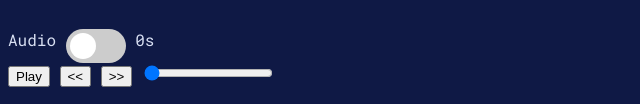
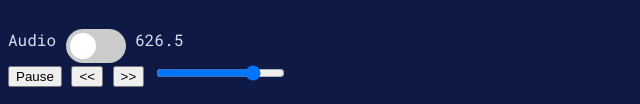
Before and after one commit to shermandy/Wright-Model, a plain HTML site: page index.html in a window 1280 px wide. Shown: the part 695-799 px from the top of the page, without its empty margins (0-640 px from the left). Drawn offline with nearby package versions, Linux system fonts and the light colour scheme.

Commit message:
Autoplay on and remove red outline on arrows

```diff
--- a/script.js
+++ b/script.js
@@ -41,7 +41,7 @@ const audioPlay = async url => {
 
 
 //options
-const autoplayOption = false;
+const autoplayOption = true;
 const loopOption = true;
 const rateOption = .125;
 
--- a/style.css
+++ b/style.css
@@ -46,7 +46,7 @@
   left: -40px;
   opacity: 0;
   visibility: hidden;
-  outline: 1px solid red;
+  /* outline: 1px solid red; */
 }
 /* adjust offsets because it's in a ForeignObject element within the svg element */
 .rapid-ejection-aorta-arrow {
```
